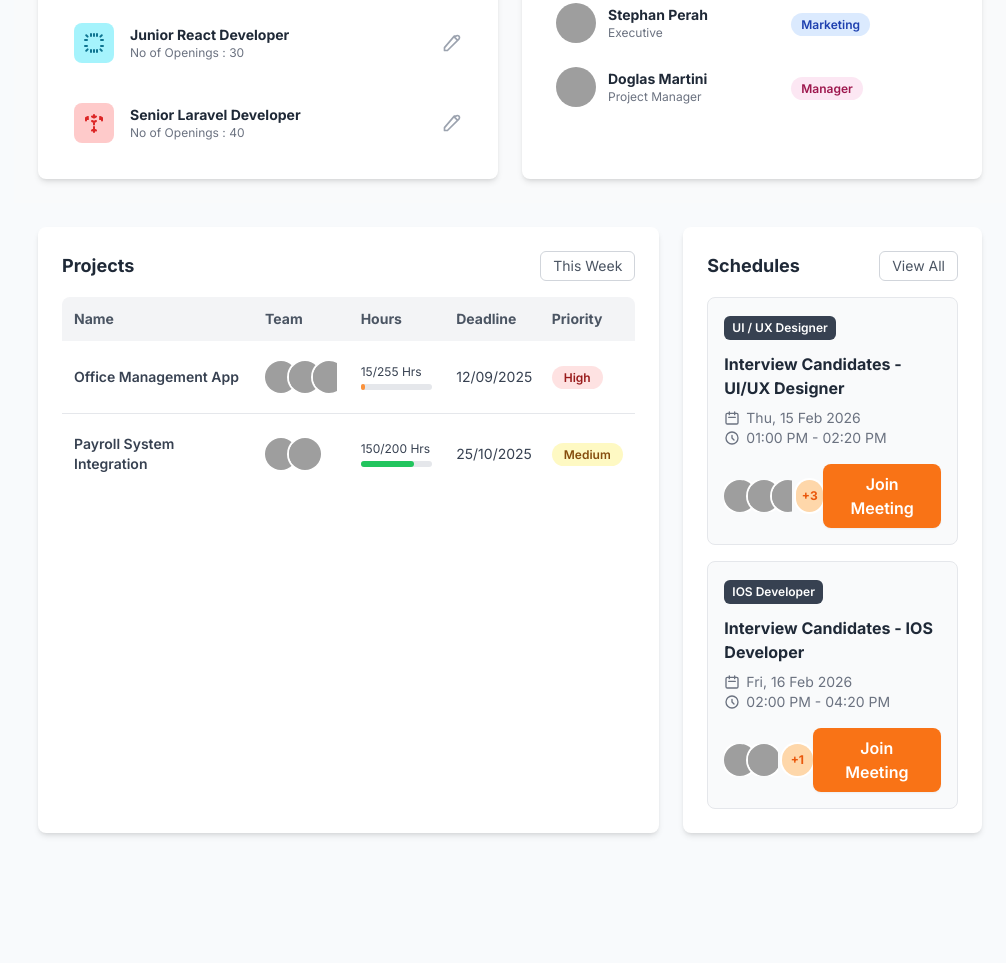
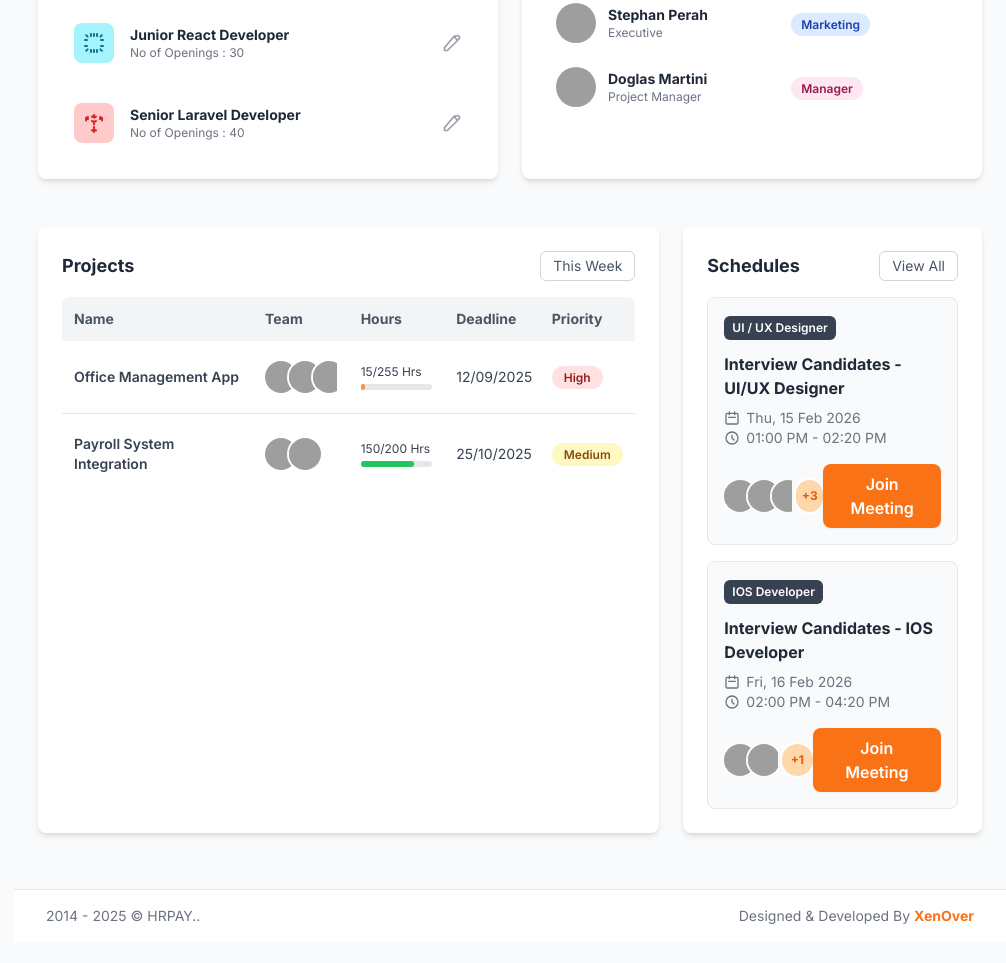
Before and after one commit to programmingNot4u/XenOver-HrPay, a plain HTML site: page index.html in a window 1280 px wide. Shown: the part 2228-3191 px from the top of the page, without its empty margins (274-1280 px from the left). After the commit the page ends 3170 px from the top, so only its background shows below. Drawn offline with nearby package versions, Linux system fonts and the light colour scheme; grey boxes are pictures that could not be loaded.

Commit message:
dashboard complete

```diff
--- a/index.html
+++ b/index.html
@@ -1477,8 +1477,8 @@
           </div>
         </div>
       </div>
-      <!-- corrently working on this sections -->
-      <div class="min-h-screen p-4 sm:p-6">
+
+      <div class="bg-gray-50 p-6 grid grid-cols-1 gap-6">
         <!-- Main grid layout for the page -->
         <div class="grid grid-cols-1 xl:grid-cols-3 gap-6">
           <!-- Projects Card: Spans 2 columns on extra-large screens -->
@@ -1742,6 +1742,18 @@
           </div>
         </div>
       </div>
+
+      <!-- footer section -->
+      <footer class="bg-white border-t border-gray-200 mt-8">
+    <div class="flex justify-between max-w-7xl mx-auto py-4 px-4 sm:px-6 lg:px-8">
+        <p class="text-center text-sm text-gray-500">
+             2014 - 2025 © HRPAY..
+        </p>
+                <p class="text-center text-sm text-gray-500">
+             Designed & Developed By <span class="text-orange-500 font-bold">XenOver</span>
+        </p>
+    </div>
+</footer>
     </main>
 
     <script src="scripts/sidebar.js"></script>
```
